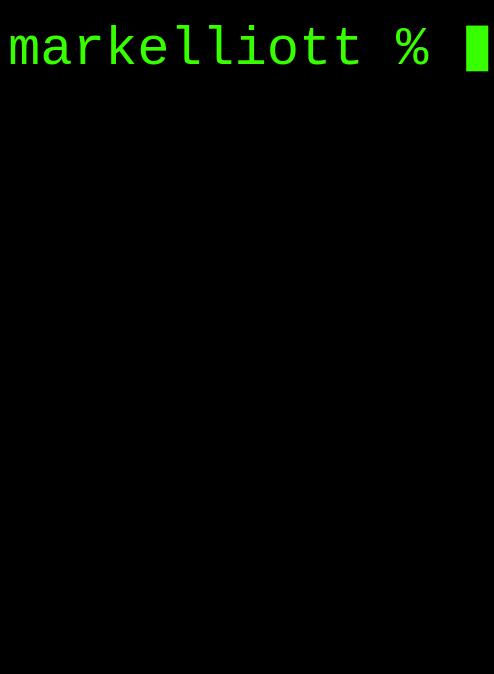
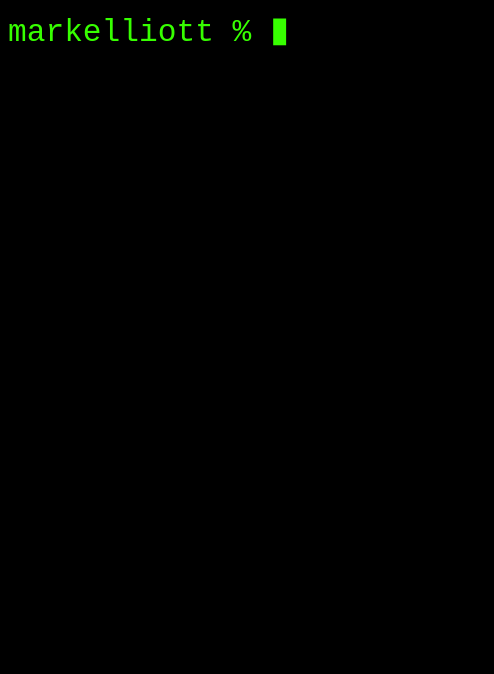
Before and after one commit to Mark-Elliott5/portfolio, a plain HTML site: page index.html in a window 390 px wide. Shown: the top 674 px of the page, 494 px wide, since content can reach past the window. Drawn offline with Linux system fonts and the light colour scheme.

Commit message:
Added media queries, styles

```diff
--- a/styles.css
+++ b/styles.css
@@ -18,30 +18,25 @@ body {
     font-family: 'Courier New', Courier, monospace;
 }
 
-header {
-    font-size: calc(50px + 1vw);
-    width:0;
-    white-space: nowrap;
+#name {
+    font-size: 8vw;
+}
+
+#blinking-underscore {
+    font-size: 9vw;
 }
 
 #background-container {
     position: fixed;
     top: 0;
     left: 0;
-    /* min-width: 100vw;
-    min-height: 100vh; */
     z-index: -1;
     filter: blur(0.8px);
-}
-
-#blinking-underscore {
-    font-size: calc(56px + 1vw);
 }
 
 main {
     display: grid;
     grid-template-columns: 1fr 1fr;
-    margin: 0px 100px;
     align-items: center;
     justify-items: center;
 }
@@ -75,6 +70,7 @@ img.project-preview {
     padding: 4px;
     border-top: 2px solid var(--main-color);
     user-select: none;
+    font-size: calc(12px + 0.5vw);
 }
 
 footer {
@@ -91,6 +87,12 @@ a {
     margin-left: 5px;
 }
 
-@media screen {
+@media (max-width: 500px) {
+    main {
+        grid-template-columns: 1fr;
+    }
 
+    .project-description {
+        font-size: calc(8px + 1vw);
+    }
 }
```
